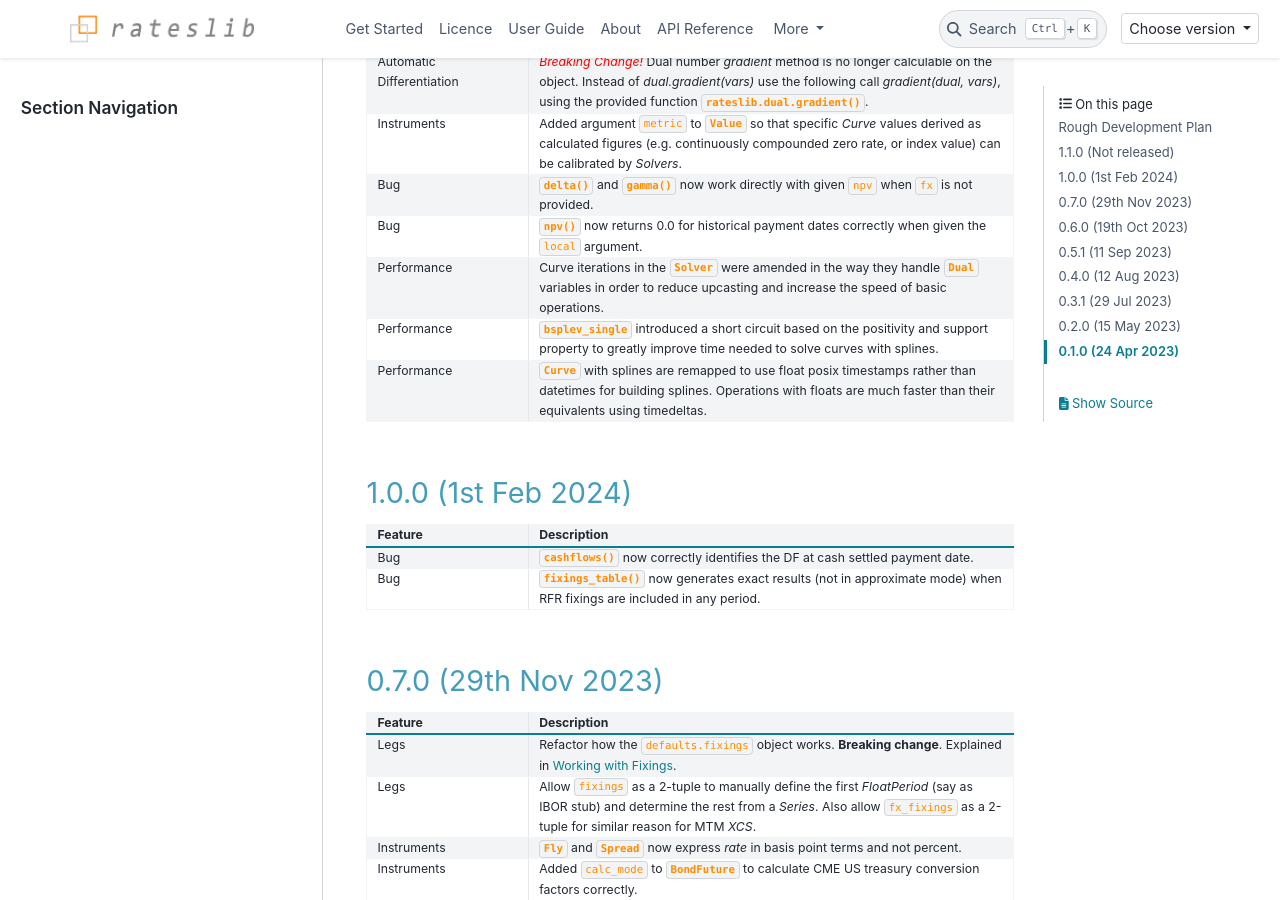
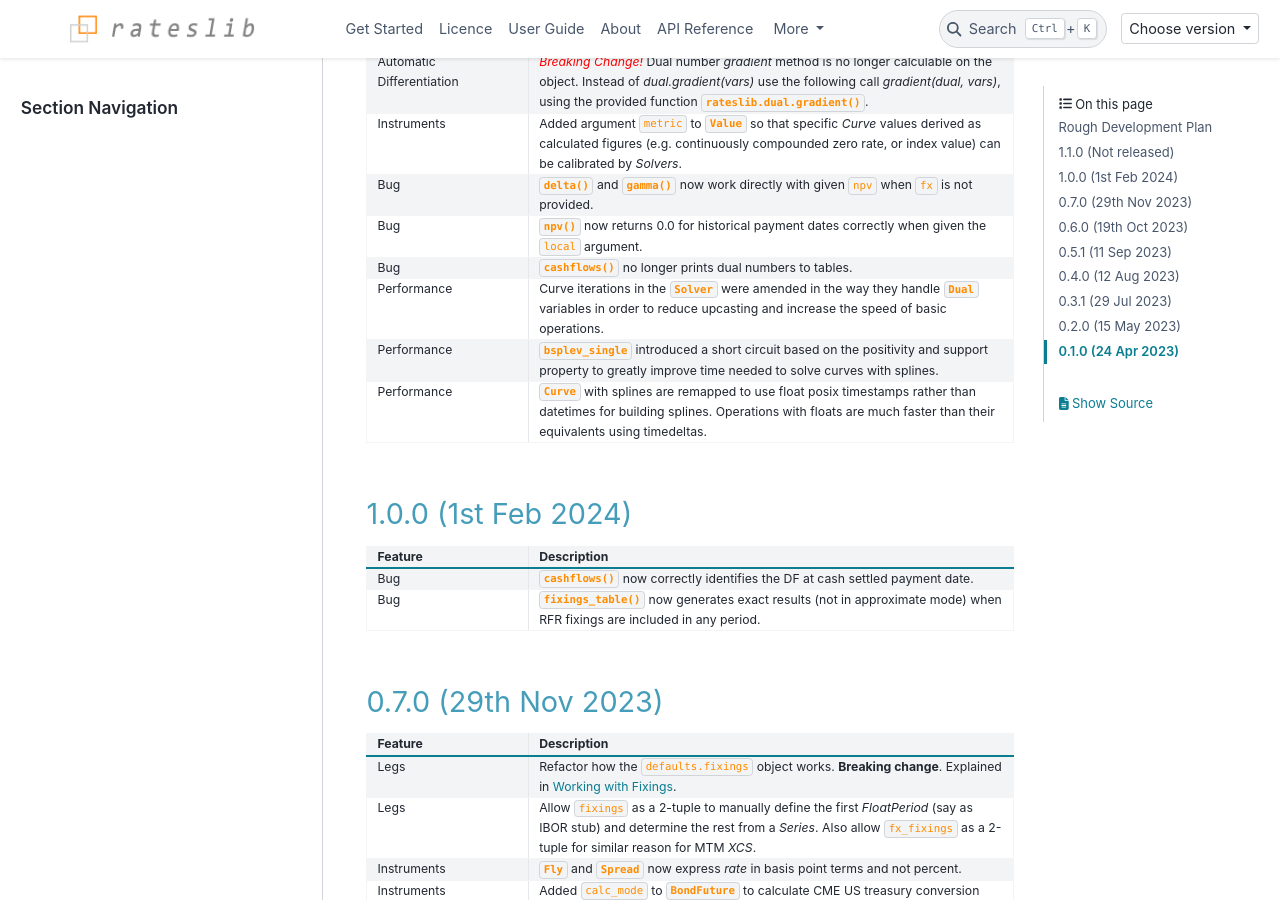
Before and after one commit to attack68/rateslib, a Sphinx documentation site: the page built from docs/source/i_whatsnew.rst, in a window 1280 px wide and 900 px high, scrolled down 797 px. Built offline with Sphinx 7.4.7 and the PyData theme 0.15.4, drawn with Linux system fonts in a browser that asks for light colours; comment, search, counter and statistics services are not loaded.

Commit message:
DOC whats new

```diff
--- a/docs/source/i_whatsnew.rst
+++ b/docs/source/i_whatsnew.rst
@@ -69,6 +69,8 @@ email contact through **rateslib@gmail.com**.
    * - Bug
      - :meth:`~rateslib.periods.FloatPeriod.npv` now returns 0.0 for historical payment dates correctly when
        given the ``local`` argument.
+   * - Bug
+     - :meth:`~rateslib.periods.IndexCashflow.cashflows` no longer prints dual numbers to tables.
    * - Performance
      - Curve iterations in the :class:`~rateslib.solver.Solver` were amended in the way they handle
        :class:`~rateslib.dual.Dual` variables in order to reduce upcasting and increase the speed of basic operations.
```
